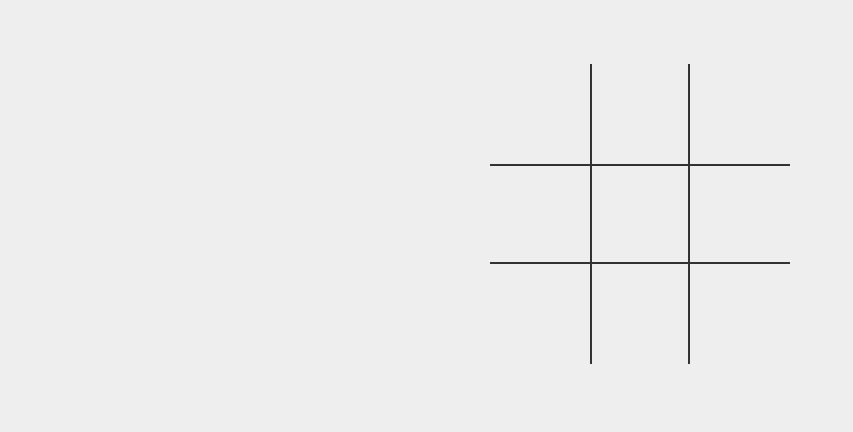
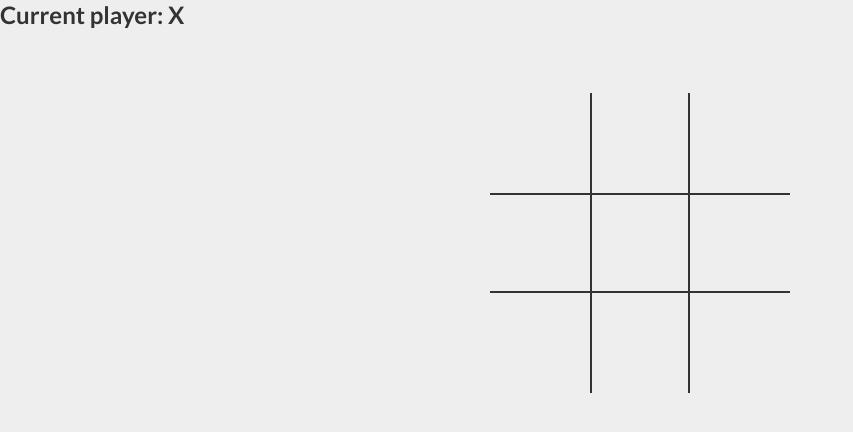
Before and after one commit to zum281/tic-tac-toe, a Next.js app: page / in a window 1280 px wide. Shown: the top 432 px of the page, without its empty margins (0-853 px from the left). Built offline with nearby package versions, Linux system fonts and the light colour scheme.

Commit message:
feat: new game

```diff
--- a/src/components/grid/Grid.tsx
+++ b/src/components/grid/Grid.tsx
@@ -1,9 +1,14 @@
-import React, { FunctionComponent as FC } from "react";
+import React, { FunctionComponent as FC, useEffect } from "react";
 import { Cell } from "@components/cell";
 import { useGameContext } from "@context/GameContext";
 import { Container } from "./Grid.style";
 export const Grid: FC = () => {
 	const { grid } = useGameContext();
+
+	useEffect(() => {
+		console.log("grid changed");
+		console.log(grid);
+	}, [grid]);
 
 	return (
 		<Container>
--- /dev/null
+++ b/src/constants/index.ts
@@ -0,0 +1,7 @@
+import { Grid } from "@/types/game";
+
+export const INITIAL_GRID: Grid = Array(9)
+	.fill("")
+	.map((_, index) => {
+		return { value: "", index };
+	});
--- a/src/context/GameProvider.tsx
+++ b/src/context/GameProvider.tsx
@@ -1,24 +1,16 @@
 import React, { FunctionComponent as FC, ReactNode, useState } from "react";
 import { GameContext } from "./GameContext";
 import { Player, Grid } from "@/types/game";
+import { INITIAL_GRID } from "../constants";
 
 type Props = {
 	children: ReactNode;
 };
 
-const initialGrid: Grid = Array(9)
-	.fill("")
-	.map((_, index) => {
-		return { value: "", index };
-	});
-
 const GameProvider: FC<Props> = ({ children }) => {
-	const [currentPlayer, setCurrentPlayer] = useState<Player>(
-		Math.random() > 0.5 ? "X" : "O"
-	);
-	const [grid, setGrid] = useState<Grid>([...initialGrid]);
+	const [currentPlayer, setCurrentPlayer] = useState<Player>("X");
+	const [grid, setGrid] = useState<Grid>(INITIAL_GRID);
 	const [winner, setWinner] = useState<Player | null>(null);
-
 	const value = {
 		currentPlayer,
 		setCurrentPlayer,
--- a/src/pages/index.tsx
+++ b/src/pages/index.tsx
@@ -1,8 +1,31 @@
 import type { NextPage } from "next";
 import { Grid } from "@components/grid";
+import { useGameContext } from "@context/GameContext";
+import { Grid as GridType } from "@/types/game";
 
 const Home: NextPage = () => {
-	return <Grid />;
+	const { currentPlayer, winner, setWinner, setGrid, setCurrentPlayer } =
+		useGameContext();
+
+	const resetGame = () => {
+		setWinner(null);
+		const newGrid: GridType = Array(9)
+			.fill("")
+			.map((_, index) => {
+				return { value: "", index };
+			});
+		setGrid([...newGrid]);
+		setCurrentPlayer("X");
+	};
+
+	return (
+		<div>
+			<h2>Current player: {currentPlayer}</h2>
+			<Grid />
+			{winner && <h2>Winner: {winner}</h2>}
+			{winner && <button onClick={resetGame}>Play again</button>}
+		</div>
+	);
 };
 
 export default Home;
```
